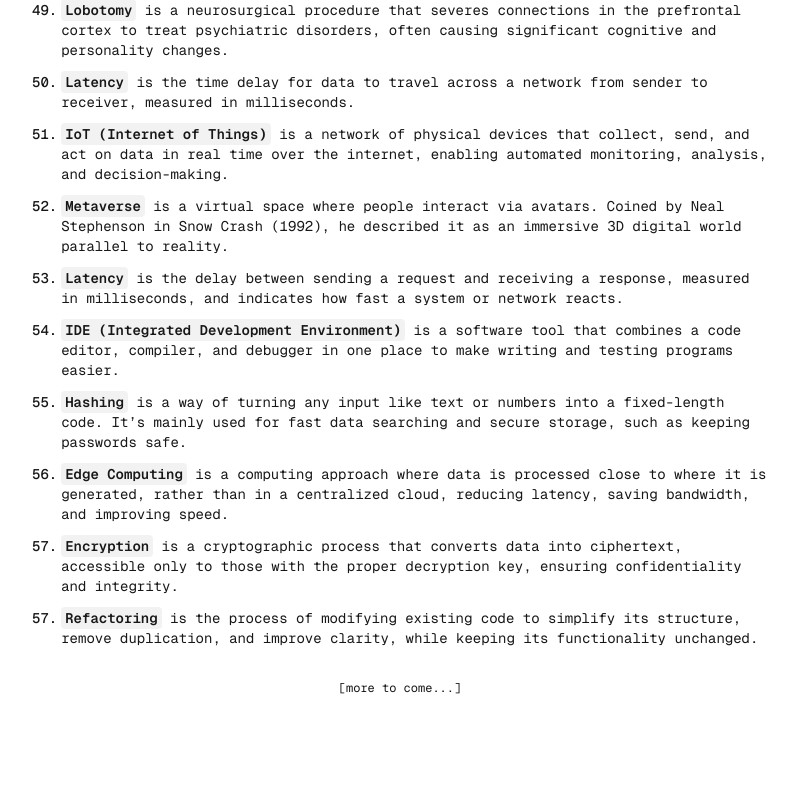
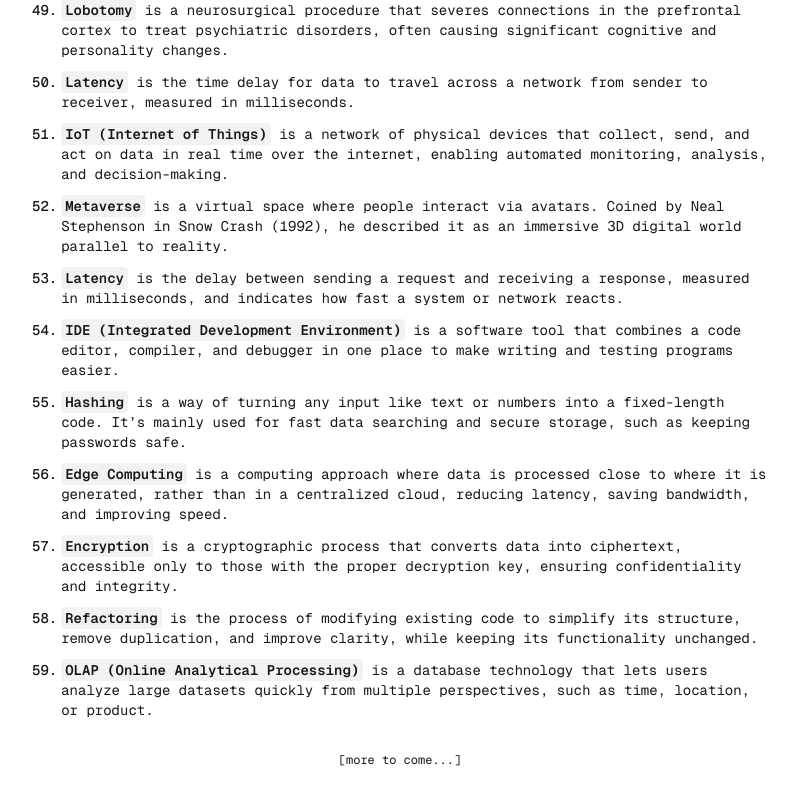
Before and after one commit to BrahimBoussada/mind-log, a Next.js app: page / in a window 1280 px wide. Shown: the part 2919-3719 px from the top of the page, without its empty margins (240-1037 px from the left). Before the commit the page ends 3647 px from the top, so only its background shows below. Built offline with nearby package versions, Linux system fonts and the light colour scheme.

Commit message:
18-09-2025

```diff
--- a/src/app/page.tsx
+++ b/src/app/page.tsx
@@ -540,11 +540,20 @@ export default function Home() {
         </Note>
 
         <Note>
-          <N>57. </N>
+          <N>58. </N>
           <Text>
             <Key>Refactoring</Key> is the process of modifying existing code to
             simplify its structure, remove duplication, and improve clarity,
             while keeping its functionality unchanged.
+          </Text>
+        </Note>
+
+        <Note>
+          <N>59. </N>
+          <Text>
+            <Key>OLAP (Online Analytical Processing)</Key> is a database
+            technology that lets users analyze large datasets quickly from
+            multiple perspectives, such as time, location, or product.
           </Text>
         </Note>
       </NoteWrapper>
```
